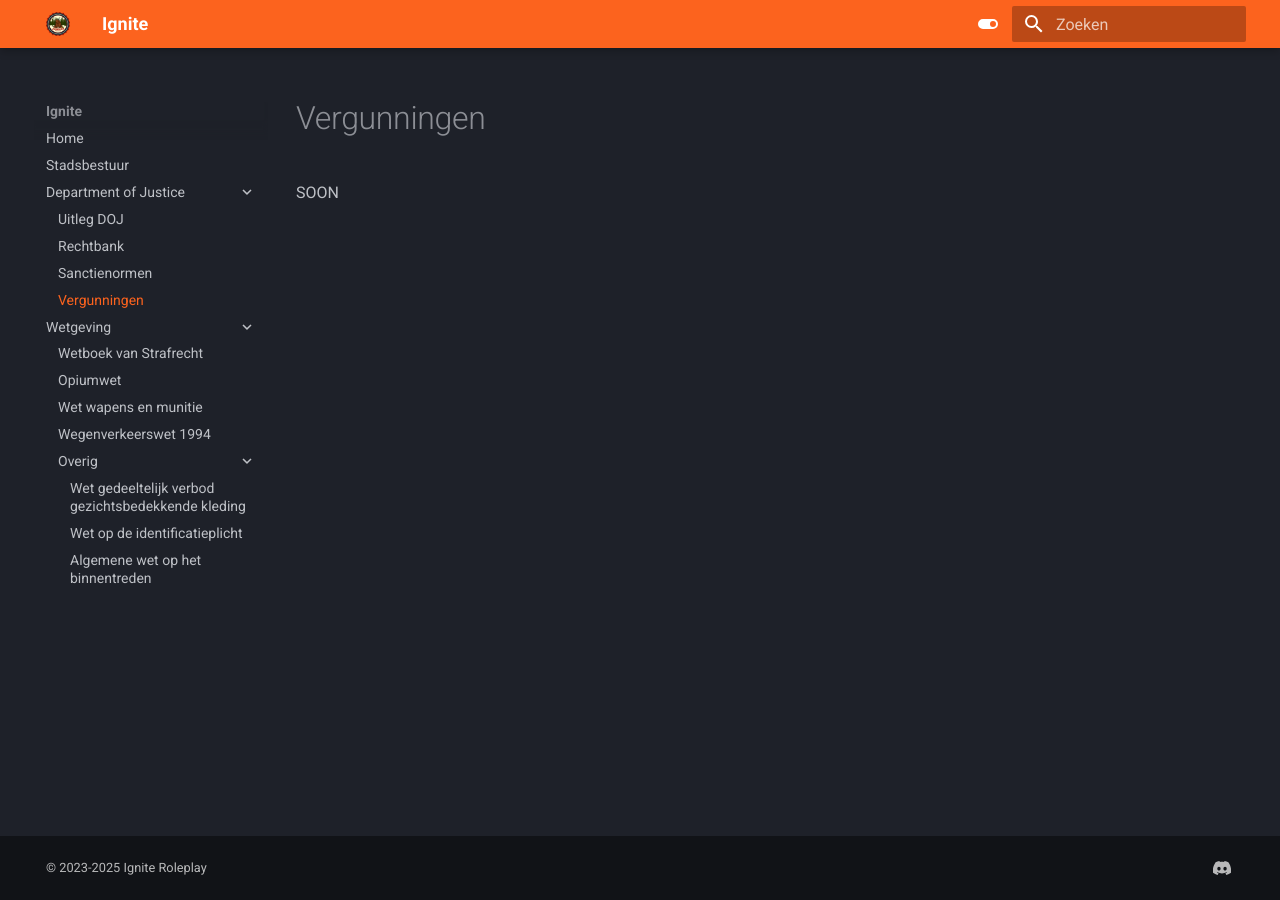
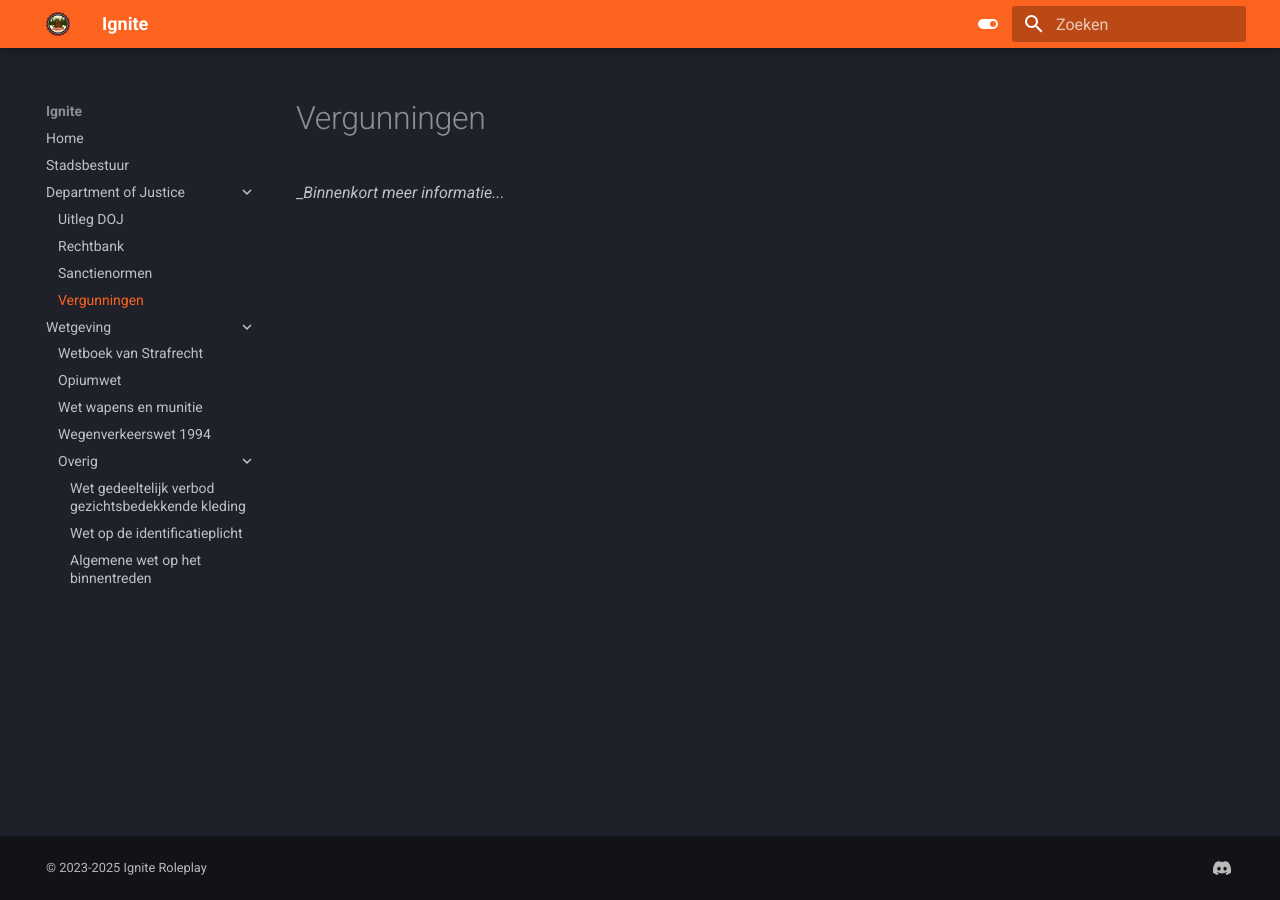
Before and after one commit to NLDenny/wetboek, an MkDocs documentation site: the page built from docs/Department of Justice/vergunningen.md, in a window 1280 px wide. Built offline with MkDocs 1.6.1 and Material for MkDocs 9.7.7, drawn with Linux system fonts in a browser that asks for light colours.

Commit message:
Update vergunningen.md

```diff
--- a/docs/Department of Justice/vergunningen.md
+++ b/docs/Department of Justice/vergunningen.md
@@ -1 +1,3 @@
-SOON
+# Vergunningen
+
+__Binnenkort meer informatie..._
```
